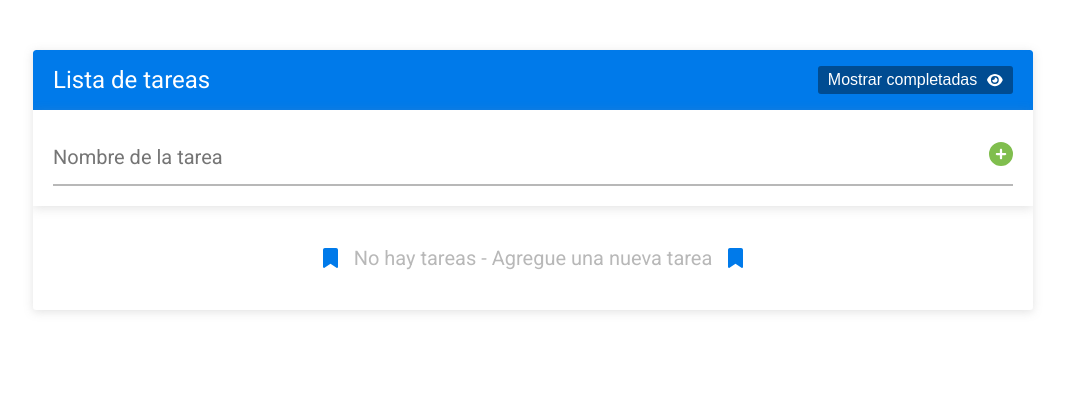
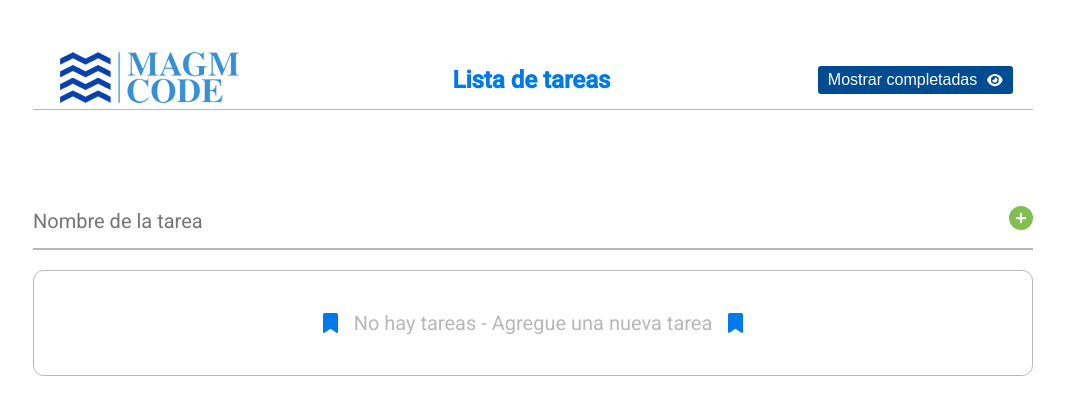
Before and after one commit to clasesucatmarlon/task-app, a React (Create React App) app: page / in a window 1280 px wide. Shown: the top 414 px of the page, without its empty margins (107-1172 px from the left). Built offline with nearby package versions, Linux system fonts and the light colour scheme.

Commit message:
Addeg Logo in header

```diff
--- a/src/assets/css/App.css
+++ b/src/assets/css/App.css
@@ -1,6 +1,7 @@
 :root {
 	--verde: #80be4e;
 	--azul: #007aea;
+	--gray: #b8b8b8;
 }
 
 .contenedor {
@@ -9,7 +10,7 @@
 	height: 100%;
 	max-height: 90vh;
 	overflow: auto;
-	box-shadow: 0 2px 10px rgba(139, 139, 139, 0.25);
+	/* box-shadow: 0 2px 10px rgba(139, 139, 139, 0.25); */
 	border-radius: 3px;
 	display: grid;
 	grid-template-rows: auto auto 1fr;
@@ -21,15 +22,18 @@
 	align-items: center;
 	justify-content: space-between;
 	height: 60px;
-	padding: 0 20px;
-	background: var(--azul);
+	padding: 1rem 20px;
+	margin-bottom: 4rem;
 	color: #fff;
 	border-radius: 3px 3px 0px 0px;
+	border-bottom: 1px solid var(--gray);
 }
 
 .header__titulo {
-	font-weight: 400;
+	font-weight: 700;
 	font-size: 24px;
+	color: var(--azul);
+
 }
 
 .header__boton {
@@ -56,8 +60,8 @@
 	justify-content: space-between;
 	align-items: center;
 	position: relative;
-	padding: 20px;
-	box-shadow: 0 2px 10px rgba(139, 139, 139, 0.25);
+	padding: 20px 0;
+	/* box-shadow: 0 2px 10px rgba(139, 139, 139, 0.25); */
 }
 
 .formulario-tareas__input {
@@ -66,7 +70,7 @@
 	width: 100%;
 	font-size: 20px;
 	font-family: 'Roboto', sans-serif;
-	border-bottom: 2px solid #b8b8b8;
+	border-bottom: 2px solid var(--gray);
 }
 
 .formulario-tareas__input:focus {
@@ -77,7 +81,7 @@
 .formulario-tareas__btn {
 	position: absolute;
 	bottom: 40px;
-	right: 20px;
+	right: 0px;
 	border: none;
 	background: none;
 	cursor: pointer;
@@ -94,6 +98,8 @@
 	list-style: none;
 	height: 100%;
 	overflow: auto;
+	border: 1px solid var(--gray);
+	border-radius: .65rem;
 }
 
 .lista-tareas__tarea {
--- a/src/components/header/Header.jsx
+++ b/src/components/header/Header.jsx
@@ -1,5 +1,7 @@
 import React from 'react';
 import PropTypes from 'prop-types';
+
+import Logo from '../../assets/images/logo1.png';
 
 import { FontAwesomeIcon } from '@fortawesome/react-fontawesome';
 import { faEyeSlash, faEye } from '@fortawesome/free-solid-svg-icons';
@@ -7,6 +9,9 @@ import { faEyeSlash, faEye } from '@fortawesome/free-solid-svg-icons';
 const Header = ({ setShowTasks, showTasks }) => {
 	return (
 		<div className='header'>
+			<div style={{ width: '20%', hight: '200px' }}>
+				<img src={Logo} alt="Logo" style={{ width: '100%' }} />
+			</div>
 			<h1 className='header__titulo'>Lista de tareas</h1>
 			<button
 				className='header__boton'
```
Also changed, not shown: src/assets/images/logo1.png (added).
